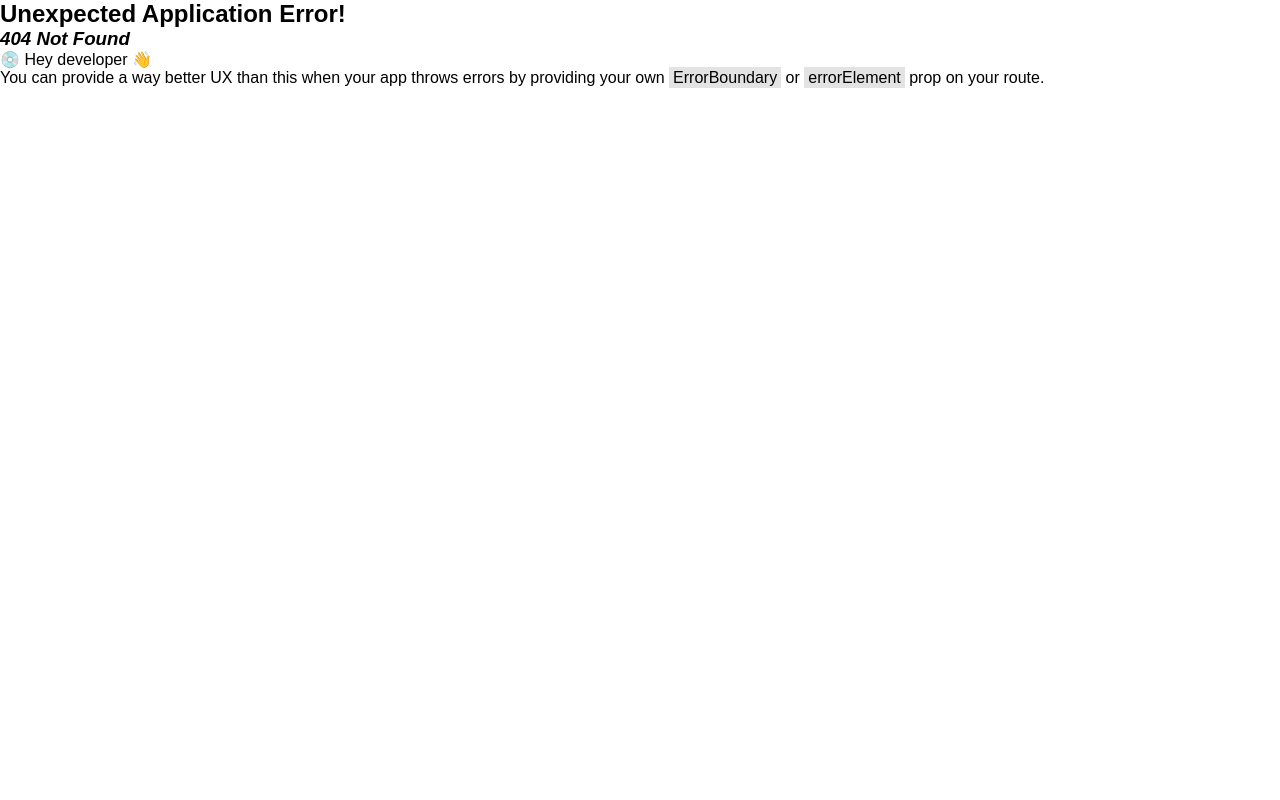
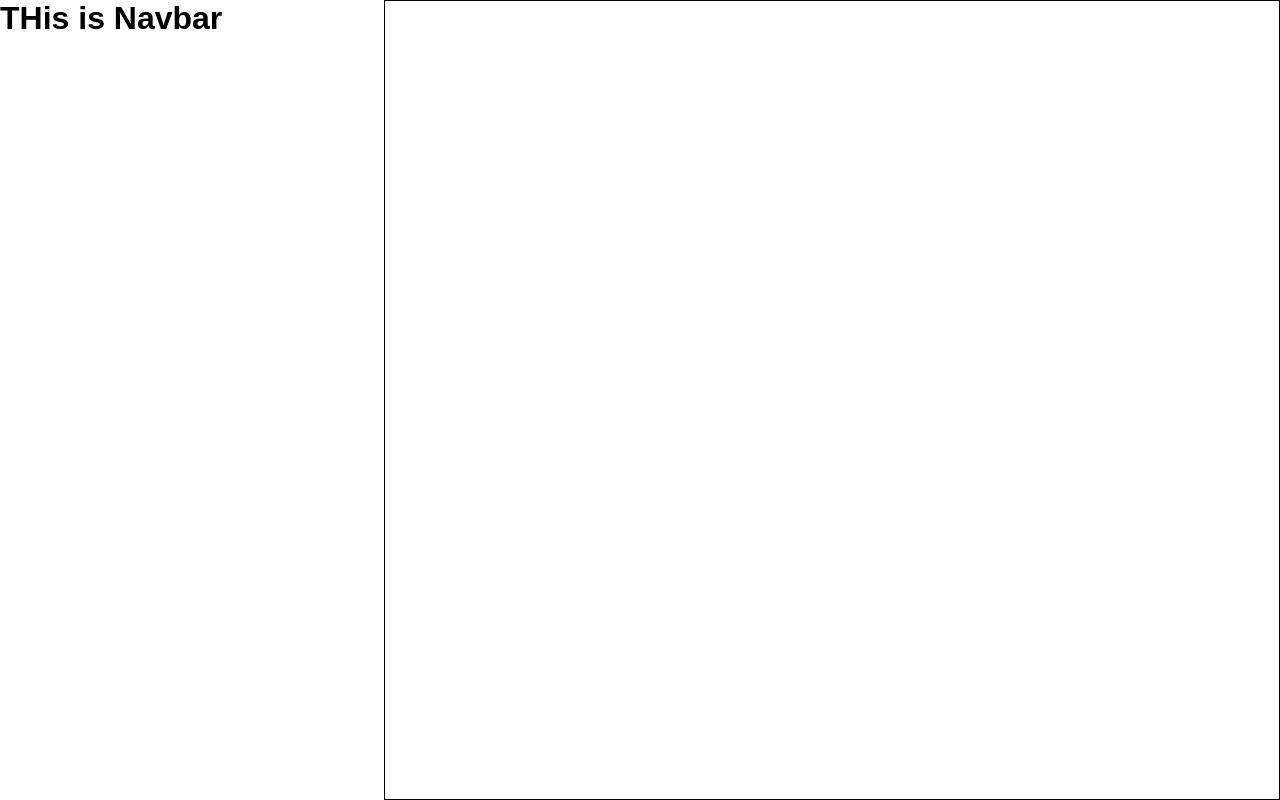
Before and after one commit to sid56rajawat/Photosphere, a React (Create React App) app in the folder client/: page /demo in a window 1280 px wide. Before the commit this address had no page. Built offline with nearby package versions, Linux system fonts and the light colour scheme.

Commit message:
Add demo for navbar

```diff
--- a/client/src/assets/css/auth.css
+++ b/client/src/assets/css/auth.css
@@ -51,7 +51,7 @@
   height: 40px;
   width: 100%;
   padding: 0 10px;
-  border-radius: 1px;
+  border-radius: 2px;
   border: 1px solid var(--seperator);
   outline: none;
   background-color: var(--secondary-background);
@@ -62,7 +62,7 @@
 
 .alert p {
   text-align: center;
-  font-size: 14px;
+  font-size: 12px;
   font-style: italic;
   color: dimgray;
   margin: 5px 0;
--- a/client/src/assets/css/index.css
+++ b/client/src/assets/css/index.css
@@ -10,3 +10,14 @@
   font-size: 30px;
   margin: 5px 0px;
 }
+
+.home {
+  border: 1px solid;
+  height: 100vh;
+  width: 70%;
+}
+
+.page {
+  display: flex;
+  justify-content: space-between;
+}
--- /dev/null
+++ b/client/src/components/ui/Navbar.js
@@ -0,0 +1,5 @@
+import React from "react";
+
+export default function Navbar() {
+  return <h1>THis is Navbar</h1>;
+}
--- a/client/src/index.js
+++ b/client/src/index.js
@@ -6,6 +6,7 @@ import reportWebVitals from "./reportWebVitals";
 import Logo from "./components/ui/Logo";
 import Login from "./pages/login/Login";
 import Register from "./pages/register/Register";
+import Demo from "./pages/Demo";
 
 const router = createBrowserRouter([
   {
@@ -20,6 +21,10 @@ const router = createBrowserRouter([
     path: "/register",
     element: <Register />,
   },
+  {
+    path: "/demo",
+    element: <Demo />,
+  },
 ]);
 
 const root = ReactDOM.createRoot(document.getElementById("root"));
--- /dev/null
+++ b/client/src/pages/Demo.js
@@ -0,0 +1,11 @@
+import React from "react";
+import Navbar from "../components/ui/Navbar";
+
+export default function Demo() {
+  return (
+    <div className="page">
+      <Navbar />
+      <div className="home"></div>
+    </div>
+  );
+}
```
